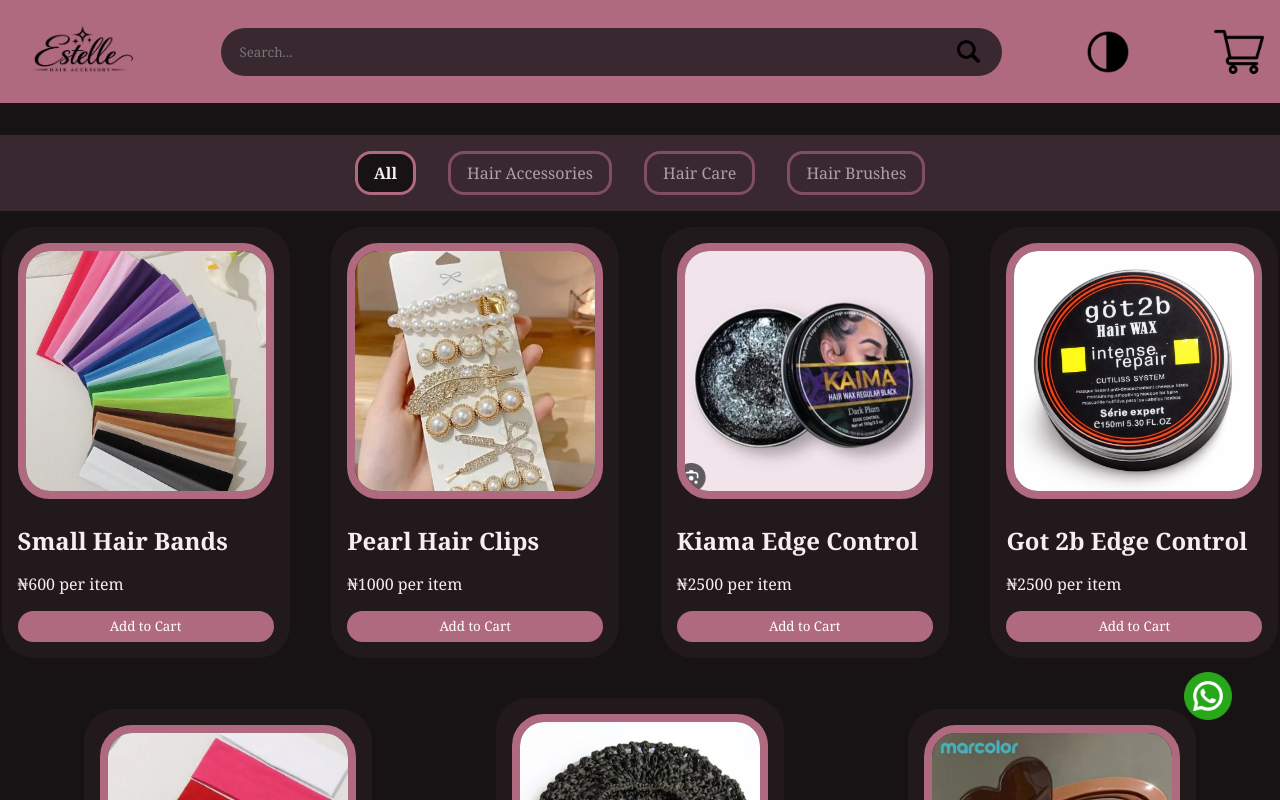
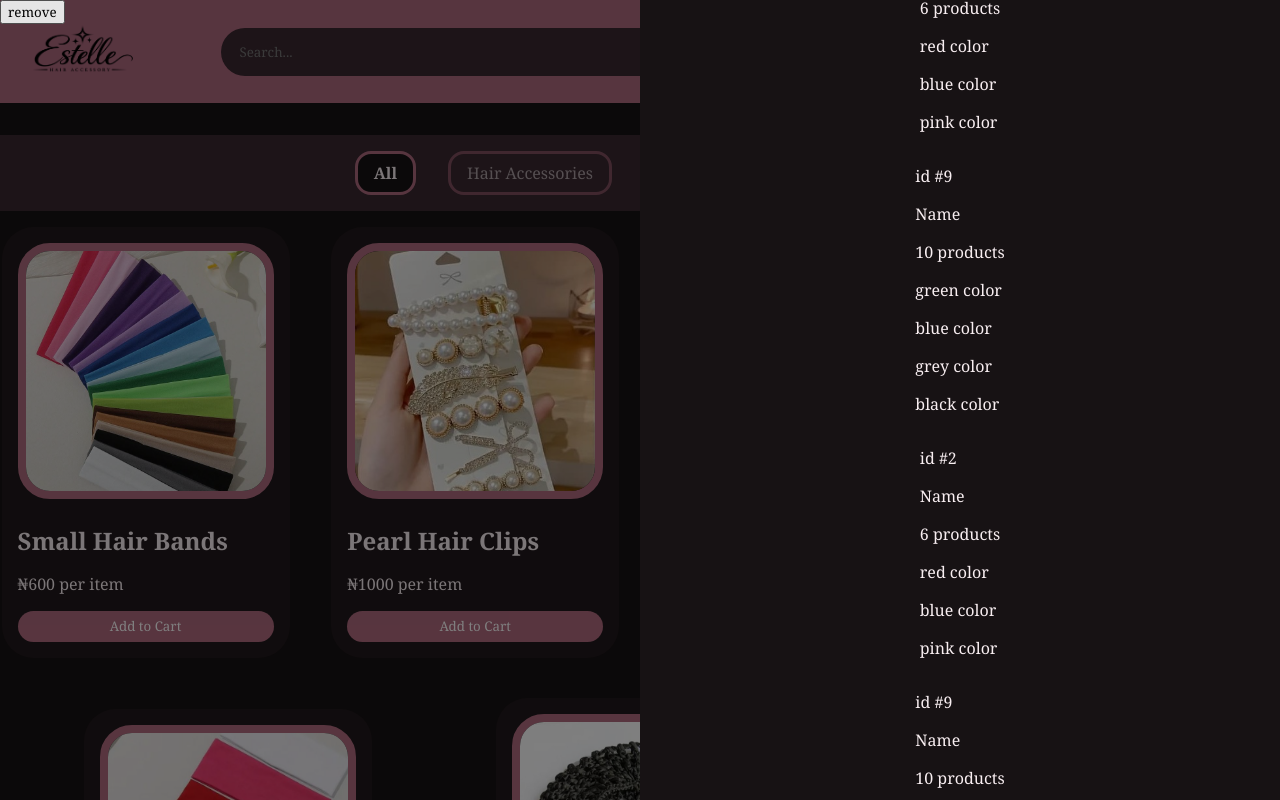
Before and after one commit to Okara008/Esther_Site, a React (Vite) app in the folder frontend/: page / in a window 1280 px wide. Shown: the top 800 px of the page. Built offline with nearby package versions, Linux system fonts and the light colour scheme.

Commit message:
Next is to style the Cart Items

```diff
--- a/frontend/src/App.jsx
+++ b/frontend/src/App.jsx
@@ -10,19 +10,20 @@ import Header from './components/Header'
 import Home from './components/Home'
 import ProductDetails from './components/ProductDetails'
 import Footer from './components/Footer'
+import CartItemProvider from './components/CartContext'
 
 function App() {
-    const [selectedProducts, setSelectedProducts] = useState([])
-
     return (
+    <CartItemProvider>
         <BrowserRouter>
-		<Header selectedProducts={selectedProducts}/>
+            <Header/>
             <Routes>
                 <Route path='/' element={<Home/>}/>
-			<Route path='/product/:id' element={<ProductDetails setSelectedProducts={setSelectedProducts} />}/>
+                <Route path='/product/:id' element={<ProductDetails />}/>
             </Routes>
             <Footer/>
         </BrowserRouter>
+    </CartItemProvider>
     )
 }
 
--- a/frontend/src/components/Cart.jsx
+++ b/frontend/src/components/Cart.jsx
@@ -1,20 +1,36 @@
 import CartProduct from "./CartProduct"
+import { useState, useContext, useEffect} from 'react';
+import { CartContext } from "./CartContext";
 
-const Cart = ({selectedProducts, setDisplayCart}) => {
-    // console.log(selectedProducts.colors.map(color => color));
-    console.log(selectedProducts);
+const Cart = ({setDisplayCart}) => {
+    const {selectedProducts, setSelectedProducts} = useContext(CartContext)
+
+    useEffect(() => {
+        setSelectedProducts(prev => [...prev,
+            {
+                id: 2,
+                amount: 6,
+                variant_id:  [],
+                colors: ["red", "blue", "pink"]
+            },
+            {
+                id: 9,
+                amount: 10,
+                variant_id:  [],
+                colors: ["green", "blue", "grey", "black"]
+            }
+    ])
+    }, [])
+
     return(
         <div className="outerShell">
             <button onClick={() => setDisplayCart(false)}>remove</button>
             <section className="cartSection">
                 <h3>{selectedProducts.length} Items Selected</h3>
 
-                {selectedProducts && (<>
-                    <p>id #{selectedProducts[0].id}</p>
-                    <p> {selectedProducts[0].amount} products</p>
-                    <p> {selectedProducts[0].variant_id.map(id => (id))} </p>
-                    {selectedProducts[0].colors.map(color => (<p> {color} color</p>))}
-                </>)}
+                {Boolean(selectedProducts.length) &&
+                    selectedProducts.map(product => <CartProduct product={product} />)
+                }
             </section>
         </div>
     )
--- /dev/null
+++ b/frontend/src/components/CartContext.jsx
@@ -0,0 +1,15 @@
+import { createContext, useState } from "react";
+
+export const CartContext = createContext()
+
+const CartItemProvider = ({children}) => {
+    const [selectedProducts, setSelectedProducts] = useState([])
+
+    return (
+        <CartContext.Provider value={{selectedProducts, setSelectedProducts}}>
+            {children}
+        </CartContext.Provider>
+    )
+}
+
+export default CartItemProvider
--- a/frontend/src/components/CartProduct.jsx
+++ b/frontend/src/components/CartProduct.jsx
@@ -1,5 +1,17 @@
-const CartProduct = () => {
-    return <h4>s</h4>
+import product_details from '../../content.json'
+
+const CartProduct = ({product}) => {
+    const product_info = product_details.filter(p => p.id == product.id)
+    return (
+        <div key={product.id}>
+            <p>id #{product.id}</p>
+            <p>Name {product_info.name}</p>
+            <p> {product.amount} products</p>
+            <p> {product.variant_id.map(id => (id))} </p>
+            {product.colors.map(color => (<p> {color} color</p>))}
+
+        </div>
+    )
 }
 
 export default CartProduct
--- a/frontend/src/components/Header.jsx
+++ b/frontend/src/components/Header.jsx
@@ -10,7 +10,7 @@ import { useState , useEffect } from "react";
 const Header = ({selectedProducts}) => {
     const mediaQuery = window.matchMedia("(prefers-color-scheme: dark)");
     const [darkMode, setDarkMode] = useState(mediaQuery);
-    const [displayCart, setDisplayCart] = useState(!true)
+    const [displayCart, setDisplayCart] = useState(true)
 
     useEffect(() => {
         document.documentElement.setAttribute(
--- a/frontend/src/components/Home.jsx
+++ b/frontend/src/components/Home.jsx
@@ -2,17 +2,18 @@ import Cards from "./Cards"
 import products from "../../content.json"
 import WHATSAPP_ICON from '../assets/icons/whatsapp_colored.png'
 import { Link } from 'react-router';
-import {useState} from 'react';
+import {useState, useContext} from 'react';
+import { CartContext } from "./CartContext";
 
 const filterProducts = (category, setDisplayedProducts) => {
     setDisplayedProducts(products.filter(product => product.category == category))
 }
 
-const Home = ({setSelectedProducts}) => {
+const Home = () => {
     const [productCategories] = useState(["hair accessories", "hair care", "hair brushes"])
     const [displayedProducts, setDisplayedProducts] = useState([...products])
     const [categoryIndex, setCategoryIndex] = useState(0)
-
+    const {selectedProducts, setSelectedProducts} = useContext(CartContext)
     return(
         <main>
             <nav className="product_category">
@@ -27,7 +28,6 @@ const Home = ({setSelectedProducts}) => {
                     </div>
                 )}
             </nav>
-
             <a target="_blank" href="https://wa.me/2348100153987">
                 <img src={WHATSAPP_ICON} alt="Whatsapp Chat" title="Chat on Whatsapp" className="whatsapp_icon"/>
             </a>
--- a/frontend/src/components/ProductDetails.jsx
+++ b/frontend/src/components/ProductDetails.jsx
@@ -1,6 +1,7 @@
 import { useParams } from "react-router";
-import { useState, useRef } from 'react';
+import { useState, useRef, useContext, useEffect } from 'react';
 import products from "../../content.json"
+import { CartContext } from "./CartContext";
 
 const productImages = import.meta.glob(
     "../assets/product_pics/*",
@@ -8,7 +9,8 @@ const productImages = import.meta.glob(
 )
 
 
-const ProductDetails = ({setSelectedProducts}) => {
+const ProductDetails = () => {
+    const {selectedProducts, setSelectedProducts} = useContext(CartContext)
     const { id } = useParams()
     const [product] = useState(products[id])
     const [checkedVariant, setCheckedVariant] = useState(0)
@@ -41,7 +43,7 @@ const ProductDetails = ({setSelectedProducts}) => {
         <div>
             <h3 className="article_name">{product.name}</h3>
             <p className="article_category">-{product.category}-</p>
-
+                {selectedProducts}
 
             {product.colors?.length &&
                 <div className="article_color">
@@ -120,7 +122,7 @@ const ProductDetails = ({setSelectedProducts}) => {
                 {
                     id: id,
                     amount: counter,
-                    variant_id:  variantRefs.current.filter(e => e.checked).map(e => e.name),
+                    variant_id:  variantRefs.current.filter(e => e.checked).map(e => e.id),
                     colors: colorRefs.current.filter(e => e.checked).map(e => e.name)
                 }
             ]))}>
```
Lines whose indentation alone changed are shown as unchanged.
